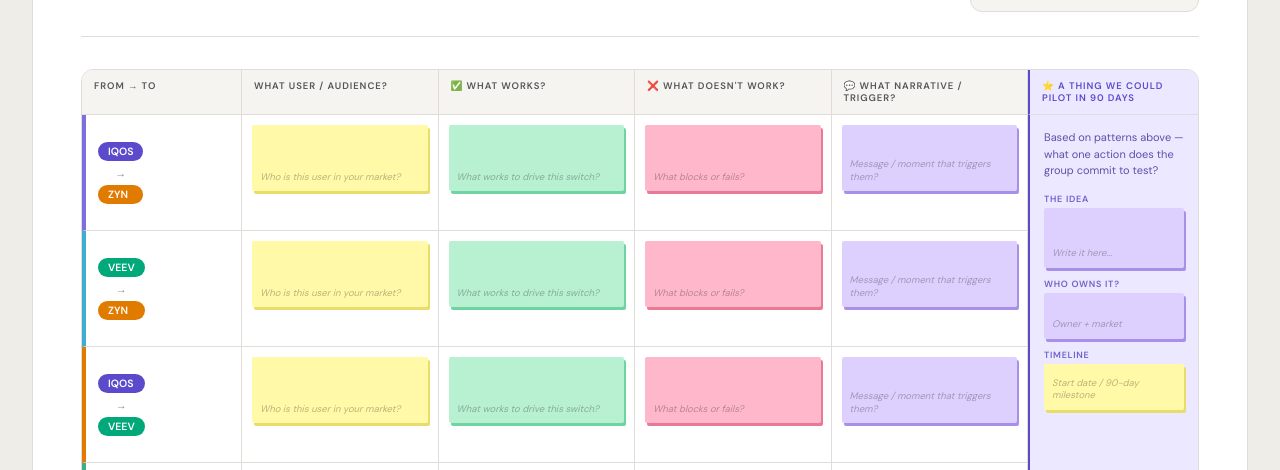
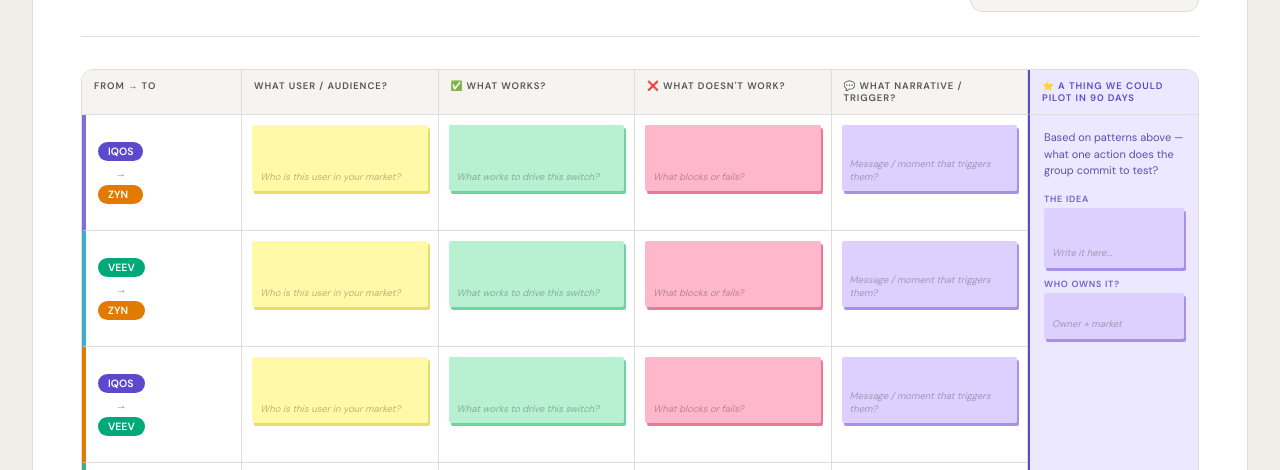
Before and after one commit to annamariapollio-ui/PMI-MC-WS-Breakout-session, a plain HTML site: page index.html in a window 1280 px wide. Shown: the part 312-782 px from the top of the page. Drawn offline with Linux system fonts and the light colour scheme.

Commit message:
Add files via upload

```diff
--- a/index.html
+++ b/index.html
@@ -237,10 +237,6 @@
       <div>
         <div class="b1-slot-label">Who owns it?</div>
         <div class="postit postit-lavender" style="min-height:46px;"><span class="postit-hint">Owner + market</span></div>
-      </div>
-      <div>
-        <div class="b1-slot-label">Timeline</div>
-        <div class="postit postit-yellow" style="min-height:46px;"><span class="postit-hint">Start date / 90-day milestone</span></div>
       </div>
     </div>
 
```
